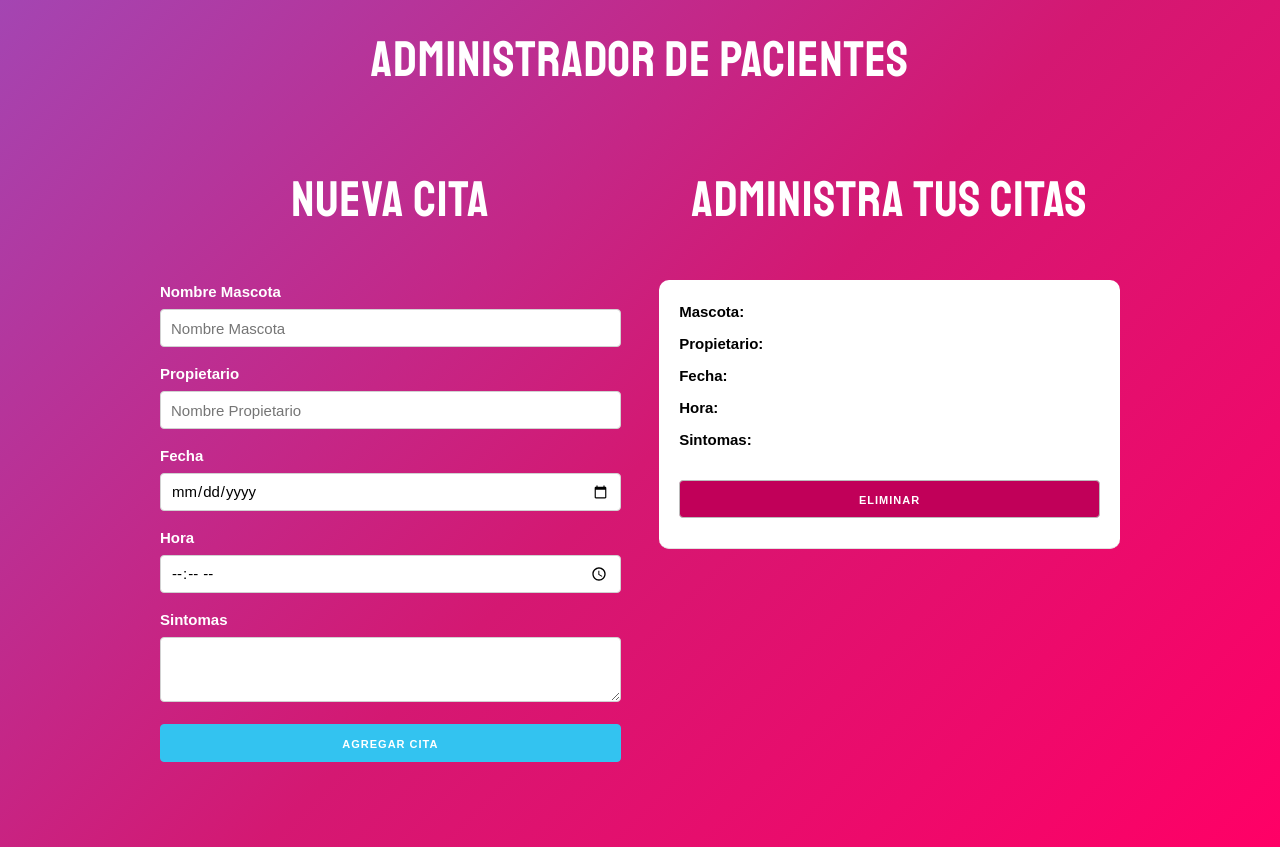
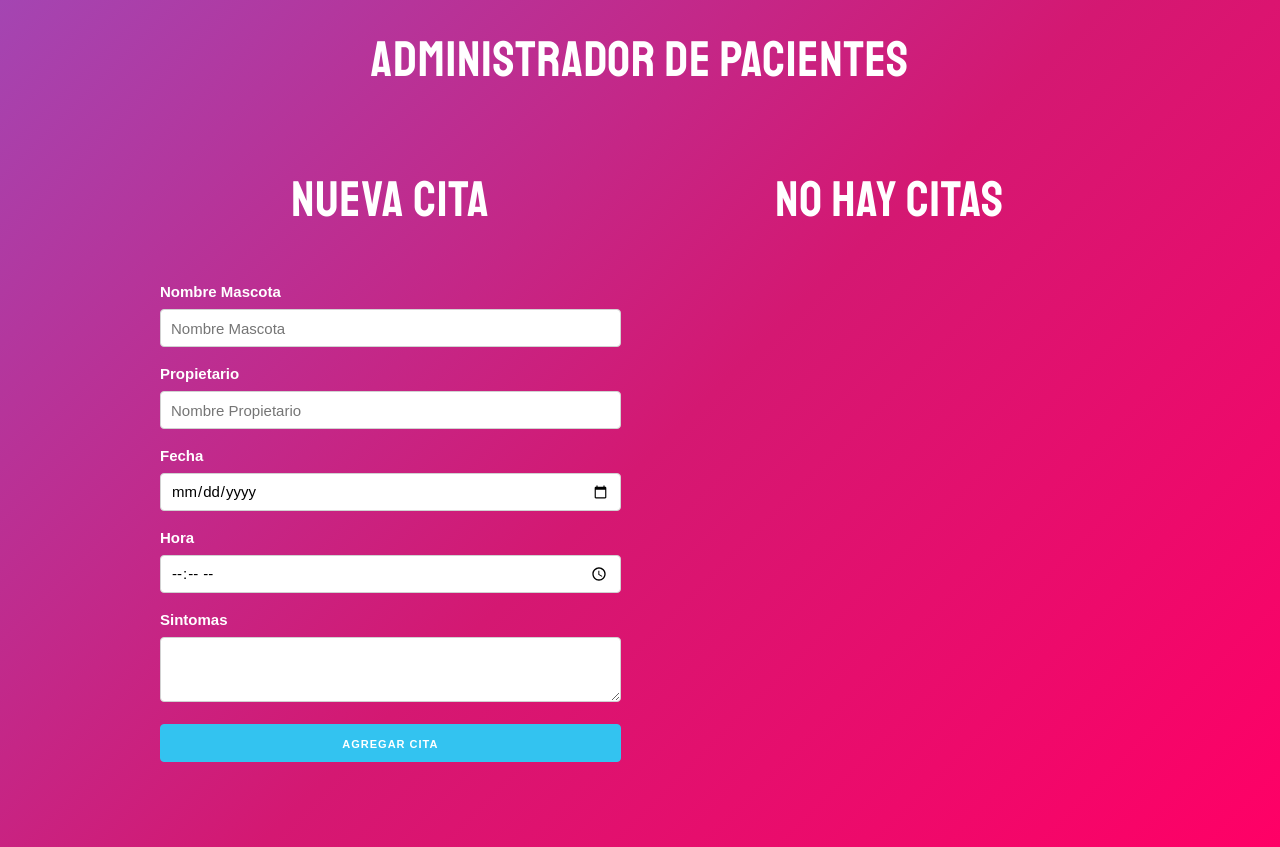
Before and after one commit to ferna2g/admin-pacientes, a React (Create React App) app: page / in a window 1280 px wide. Built offline with nearby package versions, Linux system fonts and the light colour scheme.

Commit message:
localStorage

```diff
--- a/src/App.js
+++ b/src/App.js
@@ -11,7 +11,7 @@ if(!citasIniciales){
 }
 
 //arreglo de citas
-const [citas, guardarCitas] = useState([citasIniciales])
+const [citas, guardarCitas] = useState(citasIniciales)
 
 //useEffect para realizar ciertas operaciones cuando el state cambia
 useEffect( () => {
```
